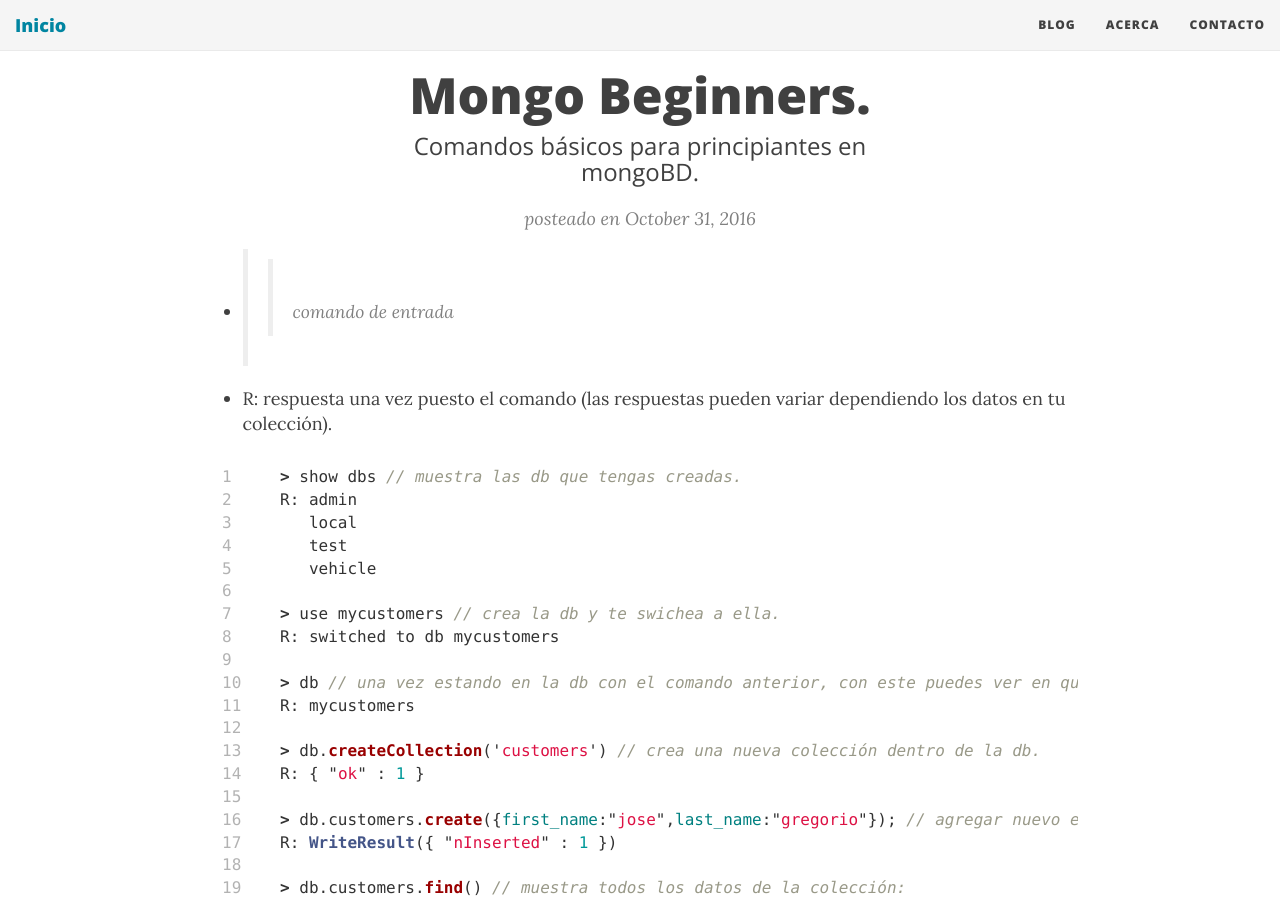
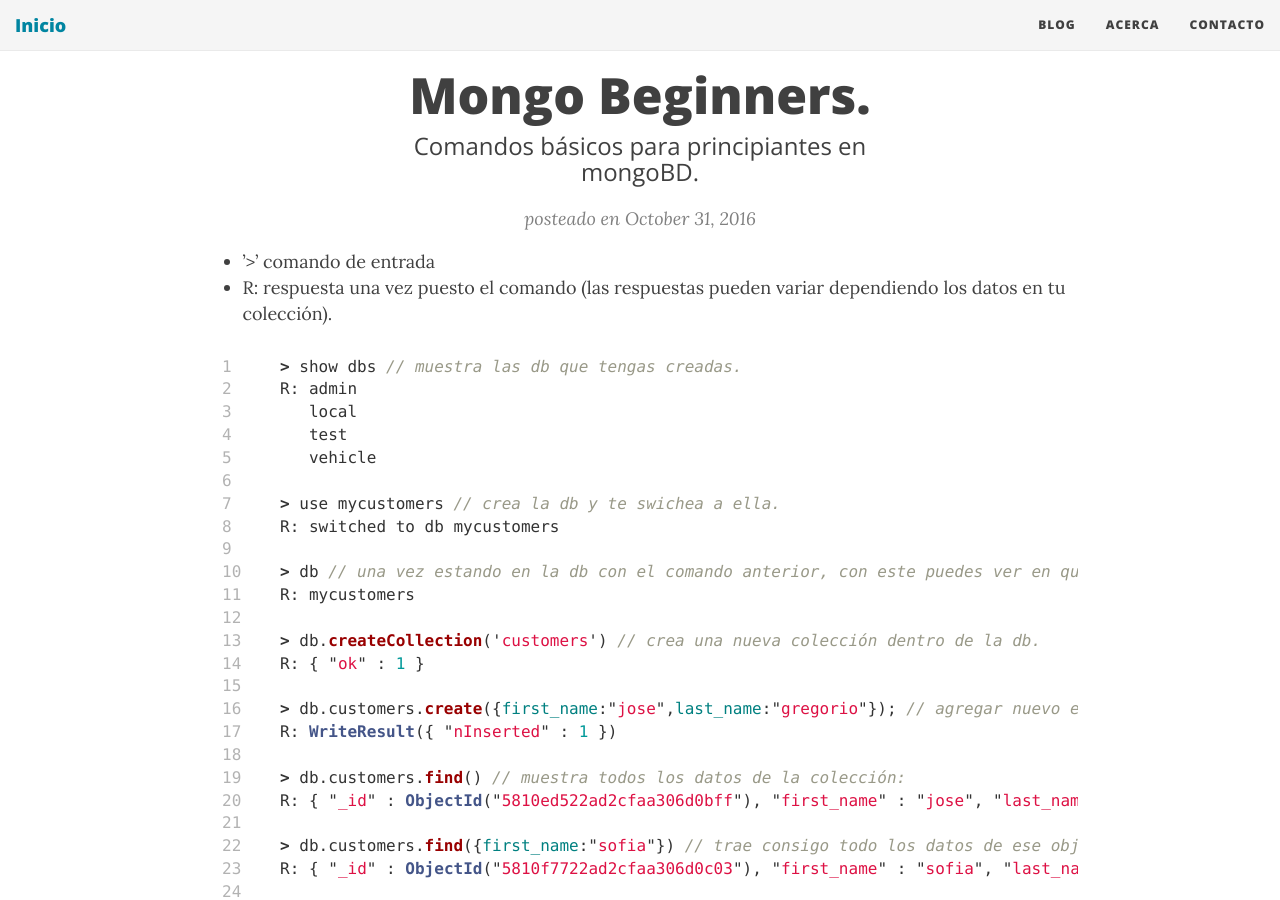
Before and after one commit to josegoyo/josegoyo.github.io, a Jekyll site: the page built from _posts/2016-10-31-mongoB-beginners.md, in a window 1280 px wide and 900 px high. Built offline with Jekyll 4.4.1, drawn with Linux system fonts in a browser that asks for light colours; nearby versions of some CDN libraries; comment, search, counter and statistics services are not loaded.

Commit message:
cambios menores.

```diff
--- a/_posts/2016-10-31-mongoB-beginners.md
+++ b/_posts/2016-10-31-mongoB-beginners.md
@@ -4,7 +4,7 @@
 subtitle: Comandos básicos para principiantes en mongoBD.
 ---
 
-* > > comando de entrada
+* '>' comando de entrada
 * R: respuesta una vez puesto el comando (las respuestas pueden variar dependiendo los datos en tu colección).
 
 {% highlight javascript linenos %}
```
